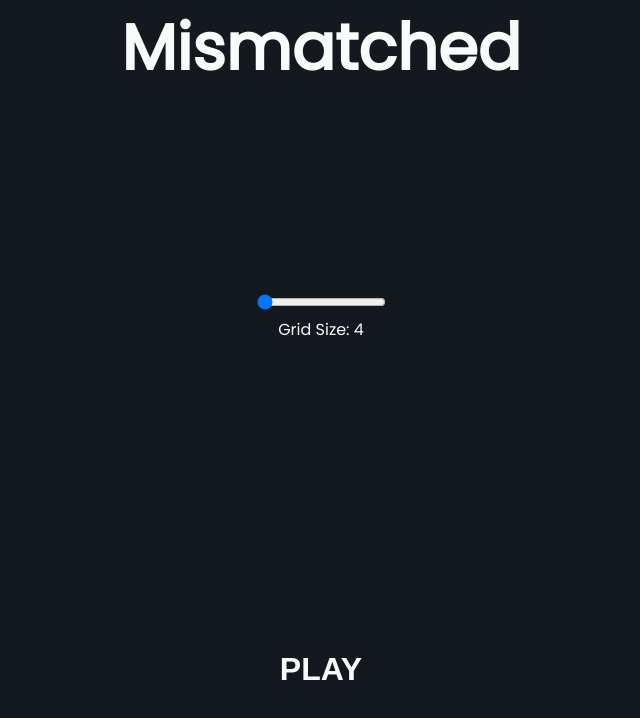
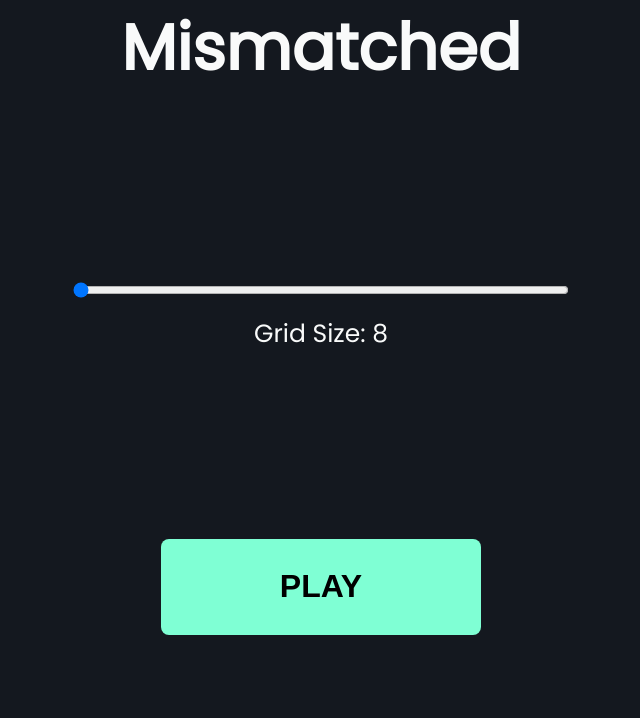
Before and after one commit to Augasty/mismatched, a SvelteKit app: page / in a window 1280 px wide. Shown: the top 718 px of the page, without its empty margins (319-959 px from the left). Built offline with nearby package versions, Linux system fonts and the light colour scheme.

Commit message:
more or less done, css changes added

```diff
--- a/src/app.css
+++ b/src/app.css
@@ -34,13 +34,17 @@ h1 {
 }
 
 h1 + button {
-	width: max-content;
+	/* width: max-content; */
 	margin-top: 2rem;
 	margin-inline: auto;
 	border: 4px solid var(--border);
+
 }
 
 button {
+	width: 20rem;
+	height:  6rem;
+	justify-self: center;
 	padding: 1.5rem;
 	font-size: 2rem;
 	font-weight: 900;
@@ -50,4 +54,5 @@ button {
 	border: none;
 	text-transform: uppercase;
 	cursor: pointer;
+	/* background-color: aquamarine !important */
 }
--- a/src/routes/+page.svelte
+++ b/src/routes/+page.svelte
@@ -3,6 +3,7 @@
 
   import { createGrid, matchCards, selectCard } from "./functions";
   import { selected, matches } from "./store";
+  import "./page.css";
 
   let selected_value;
   let matched_values;
@@ -14,12 +15,14 @@
     matched_values = value;
   });
 
+  let time;
   let state = "start";
-  let size = 4;
+  let size = 8;
+  let timerId = null;
+
+
   $: grid = state !== "start" ? createGrid(size) : null;
-
-  let timerId = null;
-  let time = 20;
+  $:  time = size * 2 + 4;
 
   // game running functions
   function startGameTimer() {
@@ -31,24 +34,23 @@
     timerId = setInterval(countdown, 1000);
   }
 
-
-  function resetGame(){
-    timerId && clearInterval(timerId)
-    selected.update(()=>[])
-    matches.update(()=>[])
-    timerId = null
-    time = 20
+  function resetGame() {
+    timerId && clearInterval(timerId);
+    selected.update(() => []);
+    matches.update(() => []);
+    timerId = null;
+    time = size * 2 + 4
     // console.log(grid)
-
   }
   function gameWon() {
     state = "won";
-    resetGame()
+    resetGame();
   }
   function gameLost() {
     state = "lost";
-    resetGame()
+    resetGame();
   }
+
 
 
   // reactive declearations
@@ -60,33 +62,25 @@
   $: if (state == "playing") {
     !timerId && startGameTimer();
   }
-  $: time == 0 && gameLost();
-  $: ( matched_values.length * 2 / size ) == 1 && gameWon()
+  $: time == -1 && gameLost();
+  $: if ((matched_values.length * 2) / size == 1){
+    setTimeout(() => gameWon(), 500)}
 </script>
 
 <!-- UI -->
 {#if state === "start"}
   <h1>mismatched</h1>
   <div class="range">
-    <input
-      type="range"
-      min="8"
-      max="40"
-      step="4"
-      bind:value={size}
-    />
-    <p>Grid Size: {size}</p>
+    <input type="range" min="8" max="40" step="4" bind:value={size} />
+    <p class="grid-size-text">Grid Size: {size}</p>
   </div>
-  <button on:click={() => (state = "playing")}>Play</button>
+  <button class="bgbutton" on:click={() => (state = "playing")}>Play</button>
 {/if}
 
 {#if state === "playing"}
   <h1>Match pairs</h1>
 
-
-
   <div class="container">
-
     <div class="headerContainer">
       <span class="pairs">{matched_values.length}/{size / 2} pairs found</span>
       <span class="timer" class:pulse={time <= 10}>{time}</span>
@@ -114,95 +108,11 @@
   <h1>-</h1>
 {/if}
 
-{#if state === "lost" || state ==="won"}
-  <h1>You { state }! { state == "won" ? '🎉🎊':'💩🫠'}</h1>
+{#if state === "lost" || state === "won"}
+  <h1>You {state}! {state == "won" ? "🎉🎊" : "💩🫠"}</h1>
   <div class="range">
-    <input
-      type="range"
-      min="8"
-      max="40"
-      step="4"
-      bind:value={size}
-    />
-    <p>Grid Size: {size}</p>
+    <input type="range" min="8" max="40" step="4" bind:value={size} />
+    <p class="grid-size-text">Grid Size: {size}</p>
   </div>
-  <button on:click={() => (state = "playing")}>Play again</button>
+  <button class="bgbutton" on:click={() => (state = "playing")}>Play again</button>
 {/if}
-
-
-<style>
-  .range {
-    text-align: center;
-    padding: 20px;
-  }
-
-  .container {
-    display: grid;
-
-    place-content: center;
-    padding: 2rem;
-  }
-  .cards {
-    display: grid;
-
-    place-content: center;
-    grid-template-columns: repeat(4, 1fr);
-    gap: 0.4rem;
-  }
-  .back:not(.match){
-      position: absolute;
-      inset:0;
-      display: grid;
-      place-content: center;
-      backface-visibility:hidden;
-      rotate: y 180deg;
-    }
-  .card {
-    height: 140px;
-    width: 140px;
-    font-size: 4rem;
-    background-color: var(--bg-2);
-    transition: rotate 0.3s ease-out;
-    transform-style: preserve-3d;
-
-
-    &.selected {
-      border: 4px solid var(--border);
-      rotate: y 180deg;
-      pointer-events: none;
-    }
-
-    &.matched {
-      pointer-events: none;
-    }
-
-    & .match {
-      transition: opacity 0.3s ease-out;
-      opacity: 0.4;
-    }
-  }
-
-  .headerContainer {
-    display: grid;
-    grid-template-columns: 1fr 1fr; /* Two equal columns */
-    grid-template-rows: auto; /* Rows auto-adjust to content */
-    place-content: center;
-    padding: 2rem;
-  }
-  .pairs {
-    grid-column: 1;
-  }
-  .timer {
-    grid-column: 2;
-    transition: color 0.3s ease;
-    justify-self: end;
-  }
-
-  .pulse {
-    color: var(--pulse);
-    animation: pulse 1s infinite ease;
-  }
-  @keyframes pulse{
-    to{scale:1.4}
-  }
-</style>
--- /dev/null
+++ b/src/routes/page.css
@@ -0,0 +1,104 @@
+
+
+.bgbutton{
+    background-color: aquamarine;
+    color: black
+}
+.range {
+    text-align: center;
+    padding: 20px;
+  }
+
+  .container {
+    display: grid;
+
+    place-content: center;
+    padding: 2rem;
+  }
+  .cards {
+    display: grid;
+
+    place-content: center;
+    grid-template-columns: repeat(4, 1fr);
+    gap: 0.4rem;
+  }
+  .back:not(.match){
+      position: absolute;
+      inset:0;
+      display: grid;
+      place-content: center;
+      backface-visibility:hidden;
+      rotate: y 180deg;
+    }
+  .card {
+    height: 140px;
+    width: 140px;
+    font-size: 4rem;
+    background-color: var(--bg-2);
+    transition: rotate 0.3s ease-out;
+    transform-style: preserve-3d;
+
+
+    &.selected {
+      border: 4px solid var(--border);
+      rotate: y 180deg;
+      pointer-events: none;
+    }
+
+    &.matched {
+      pointer-events: none;
+    }
+
+    & .match {
+      transition: opacity 0.3s ease-out;
+      opacity: 0.4;
+
+    }
+  }
+
+  .headerContainer {
+    display: grid;
+    grid-template-columns: 1fr 1fr; /* Two equal columns */
+    grid-template-rows: auto; /* Rows auto-adjust to content */
+    place-content: center;
+    padding: 2rem;
+  }
+  .pairs {
+    grid-column: 1;
+  }
+  .timer {
+    grid-column: 2;
+    transition: color 0.3s ease;
+    justify-self: end;
+  }
+
+  .pulse {
+    color: var(--pulse);
+    animation: pulse 1s infinite ease;
+  }
+  @keyframes pulse{
+    to{scale:1.4}
+  }
+
+
+/* Style for the <input> element of type "range" */
+input[type="range"] {
+    width: 40%;
+  }
+
+  input[type="range"]::-webkit-slider-thumb {
+    -webkit-appearance: none;
+    appearance: none;
+    width: 16px;
+    height: 16px;
+    background-color: #007bff;
+    border: 2px solid #fff;
+    border-radius: 50%;
+    cursor: pointer;
+  }
+
+  /* Style for the <p> element with class "grid-size-text" */
+  .grid-size-text {
+    font-size: 25px;
+    margin-top: 10px;
+  }
```
